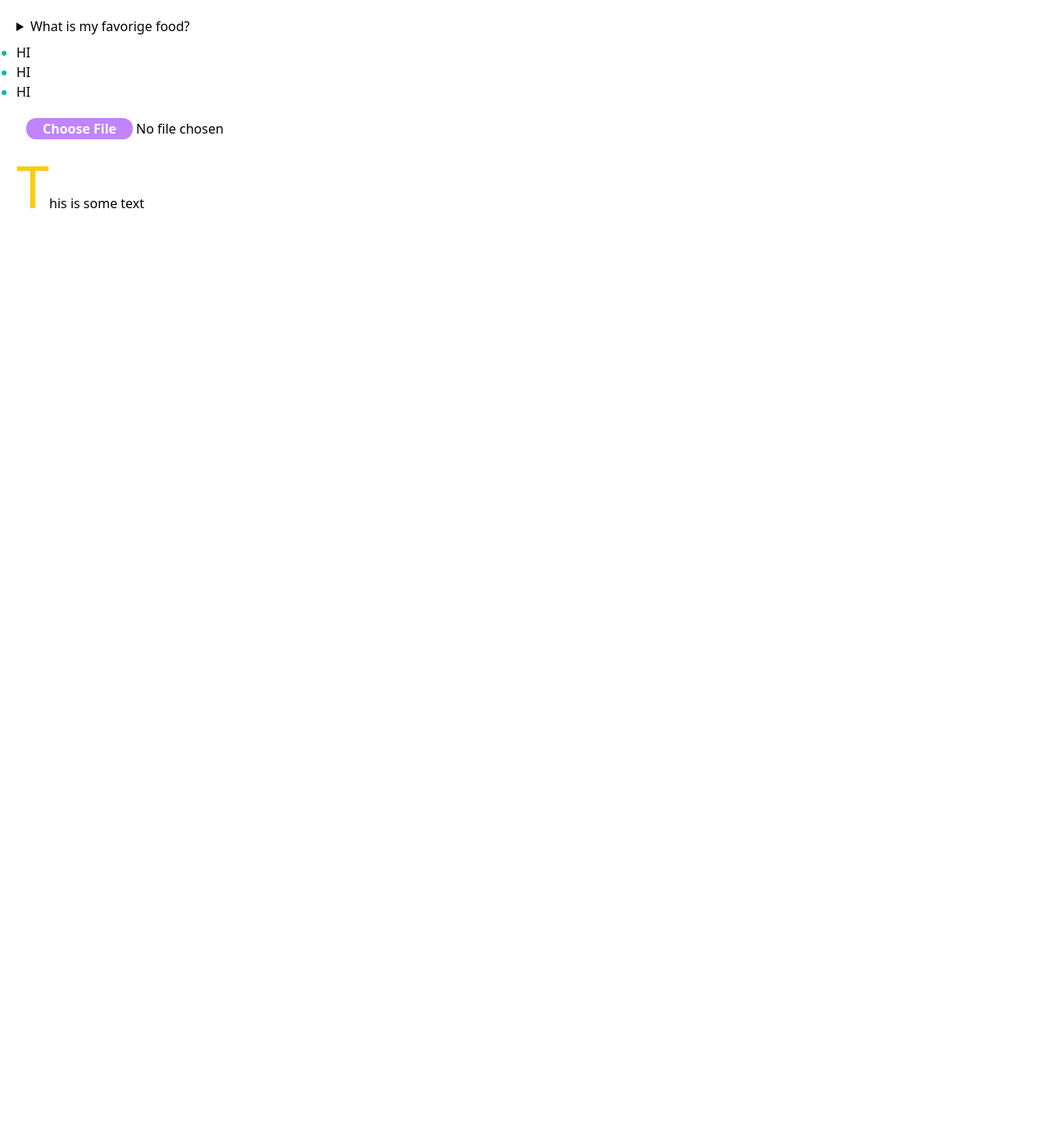
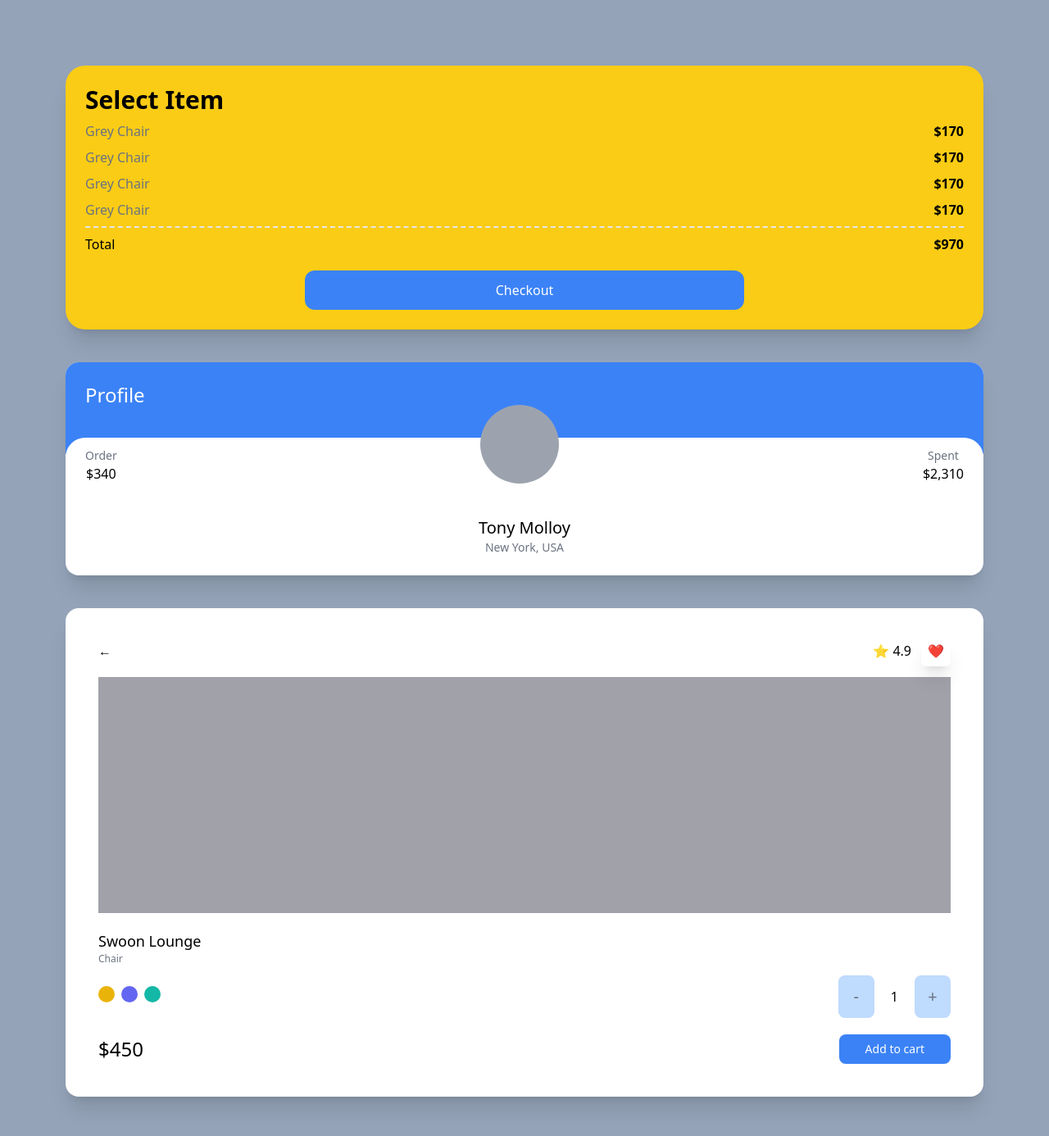
Before and after one commit to jh0152park/NextJS.12_CarrotMarket, a Next.js app in the folder carrot_market/: page / in a window 1280 px wide. Shown: the top 1386 px of the page at 82% size. Before the commit the page ends 800 px from the top, so only its background shows below. Built offline with nearby package versions, Linux system fonts and the light colour scheme.

Commit message:
update code

```diff
--- a/carrot_market/pages/index.tsx
+++ b/carrot_market/pages/index.tsx
@@ -1,124 +1,106 @@
 export default function Home() {
     return (
-        // <div className="flex-col min-h-screen px-20 py-20 space-y-10 bg-slate-400">
-        //     <div className="p-6 bg-white shadow-xl rounded-3xl">
-        //         <span className="text-3xl font-semibold">Select Item</span>
+        <div className="flex-col min-h-screen px-20 py-20 space-y-10 bg-slate-400">
+            <div
+                className="
+                    p-6
+                    bg-white
+                    shadow-xl
+                    2xl:bg-pink-400
+                    xl:bg-yellow-400
+                    lg:bg-indigo-400
+                    md:bg-teal-400
+                    sm:bg-red-400
+                    rounded-3xl"
+            >
+                <span className="text-3xl font-semibold ">Select Item</span>
 
-        //         <ul>
-        //             {[1, 2, 3, 4].map((i) => (
-        //                 <div
-        //                     key={i}
-        //                     className="flex justify-between my-2 odd:bg-blue-300 even:bg-yellow-300"
-        //                 >
-        //                     <span className="text-gray-500">Grey Chair</span>
-        //                     <span className="font-semibold ">$170</span>
-        //                 </div>
-        //             ))}
-        //         </ul>
+                <ul>
+                    {[1, 2, 3, 4].map((i) => (
+                        <div key={i} className="flex justify-between my-2 ">
+                            <span className="text-gray-500">Grey Chair</span>
+                            <span className="font-semibold ">$170</span>
+                        </div>
+                    ))}
+                </ul>
 
-        //         <div className="flex justify-between pt-2 mt-2 border-t-2 border-dashed ">
-        //             <span>Total</span>
-        //             <span className="font-semibold ">$970</span>
-        //         </div>
-        //         <button className="w-2/4 p-3 mx-auto mt-5 text-center text-white bg-blue-500 rounded-xl hover:bg-blue-300 active:bg-yellow-400 focus:text-red-400 ">
-        //             Checkout
-        //         </button>
-        //     </div>
+                <div className="flex justify-between pt-2 mt-2 border-t-2 border-dashed ">
+                    <span>Total</span>
+                    <span className="font-semibold ">$970</span>
+                </div>
+                <button className="block w-2/4 p-3 mx-auto mt-5 text-center text-white transition-all bg-blue-500 rounded-xl hover:bg-blue-600 active:bg-yellow-400 focus:text-red-400">
+                    Checkout
+                </button>
+            </div>
 
-        //     <div className="overflow-hidden bg-white shadow-xl rounded-2xl group">
-        //         <div className="p-6 bg-blue-500 pb-14">
-        //             <span className="text-2xl text-white">Profile</span>
-        //         </div>
-        //         <div className="relative p-6 bg-white rounded-3xl -top-5">
-        //             <div className="relative flex items-end justify-between -mt-16">
-        //                 <div className="flex flex-col items-center">
-        //                     <span className="text-sm text-gray-500">Order</span>
-        //                     <span className="font-medium ">$340</span>
-        //                 </div>
-        //                 <div
-        //                     id="avatar"
-        //                     className="w-24 h-24 transition-colors bg-gray-400 rounded-full group-hover:bg-red-200"
-        //                 ></div>
-        //                 <div className="flex flex-col items-center">
-        //                     <span className="text-sm text-gray-500">Spent</span>
-        //                     <span className="font-medium ">$2,310</span>
-        //                 </div>
-        //             </div>
+            <div className="overflow-hidden bg-white shadow-xl rounded-2xl group">
+                <div className="p-6 bg-blue-500 pb-14">
+                    <span className="text-2xl text-white">Profile</span>
+                </div>
+                <div className="relative p-6 bg-white rounded-3xl -top-5">
+                    <div className="relative flex items-end justify-between -mt-16">
+                        <div className="flex flex-col items-center">
+                            <span className="text-sm text-gray-500">Order</span>
+                            <span className="font-medium ">$340</span>
+                        </div>
+                        <div
+                            id="avatar"
+                            className="w-24 h-24 transition-colors bg-gray-400 rounded-full group-hover:bg-red-200"
+                        ></div>
+                        <div className="flex flex-col items-center">
+                            <span className="text-sm text-gray-500">Spent</span>
+                            <span className="font-medium ">$2,310</span>
+                        </div>
+                    </div>
 
-        //             <div className="relative flex flex-col items-center mt-10 -mb-5 ">
-        //                 <span className="text-xl font-medium">Tony Molloy</span>
-        //                 <span className="text-sm text-gray-500">
-        //                     New York, USA
-        //                 </span>
-        //             </div>
-        //         </div>
-        //     </div>
+                    <div className="relative flex flex-col items-center mt-10 -mb-5 ">
+                        <span className="text-xl font-medium">Tony Molloy</span>
+                        <span className="text-sm text-gray-500">
+                            New York, USA
+                        </span>
+                    </div>
+                </div>
+            </div>
 
-        //     <div className="p-10 bg-white shadow-xl rounded-2xl">
-        //         <div className="flex items-center justify-between mb-5">
-        //             <span>←</span>
-        //             <div className="space-x-3 ">
-        //                 <span>⭐️ 4.9</span>
-        //                 <span className="p-2 rounded-md shadow-xl ">❤️</span>
-        //             </div>
-        //         </div>
+            <div className="p-10 bg-white shadow-xl rounded-2xl">
+                <div className="flex items-center justify-between mb-5">
+                    <span>←</span>
+                    <div className="space-x-3 ">
+                        <span>⭐️ 4.9</span>
+                        <span className="p-2 rounded-md shadow-xl ">❤️</span>
+                    </div>
+                </div>
 
-        //         <div className="mb-5 bg-zinc-400 h-72" />
+                <div className="mb-5 bg-zinc-400 h-72" />
 
-        //         <div className="flex flex-col">
-        //             <span className="text-lg font-medium ">Swoon Lounge</span>
-        //             <span className="text-xs text-gray-500 ">Chair</span>
-        //             <div className="flex items-center justify-between mt-3 mb-5">
-        //                 <div className="space-x-2">
-        //                     <button className="w-5 h-5 transition-all bg-yellow-500 rounded-full focus:ring-2 ring-yellow-500 ring-offset-2"></button>
-        //                     <button className="w-5 h-5 transition-all bg-indigo-500 rounded-full focus:ring-2 ring-indigo-500 ring-offset-2"></button>
-        //                     <button className="w-5 h-5 transition-all bg-teal-500 rounded-full focus:ring-2 ring-teal-500 ring-offset-2"></button>
-        //                 </div>
-        //                 <div className="flex items-center space-x-5">
-        //                     <button className="flex items-center justify-center p-3 text-xl text-gray-500 bg-blue-200 rounded-lg aspect-square w-11">
-        //                         -
-        //                     </button>
-        //                     <span>1</span>
-        //                     <button className="flex items-center justify-center p-3 text-xl text-gray-500 bg-blue-200 rounded-lg aspect-square w-11">
-        //                         +
-        //                     </button>
-        //                 </div>
-        //             </div>
-        //         </div>
+                <div className="flex flex-col">
+                    <span className="text-lg font-medium ">Swoon Lounge</span>
+                    <span className="text-xs text-gray-500 ">Chair</span>
+                    <div className="flex items-center justify-between mt-3 mb-5">
+                        <div className="space-x-2">
+                            <button className="w-5 h-5 transition-all bg-yellow-500 rounded-full focus:ring-2 ring-yellow-500 ring-offset-2"></button>
+                            <button className="w-5 h-5 transition-all bg-indigo-500 rounded-full focus:ring-2 ring-indigo-500 ring-offset-2"></button>
+                            <button className="w-5 h-5 transition-all bg-teal-500 rounded-full focus:ring-2 ring-teal-500 ring-offset-2"></button>
+                        </div>
+                        <div className="flex items-center space-x-5">
+                            <button className="flex items-center justify-center p-3 text-xl text-gray-500 bg-blue-200 rounded-lg aspect-square w-11">
+                                -
+                            </button>
+                            <span>1</span>
+                            <button className="flex items-center justify-center p-3 text-xl text-gray-500 bg-blue-200 rounded-lg aspect-square w-11">
+                                +
+                            </button>
+                        </div>
+                    </div>
+                </div>
 
-        //         <div className="flex items-center justify-between">
-        //             <span className="text-2xl font-medium ">$450</span>
-        //             <button className="px-8 py-2 text-sm text-center text-white bg-blue-500 rounded-lg">
-        //                 Add to cart
-        //             </button>
-        //         </div>
-        //     </div>
-        // </div>
-
-        <div className="flex flex-col p-5 space-y-2">
-            <details className="select-none open:text-white open:bg-indigo-400 ">
-                <summary className="cursor-pointer">
-                    What is my favorige food?
-                </summary>
-                <span className="selection:bg-indigo-300 selection:text-white">
-                    Pizza🍕
-                </span>
-            </details>
-
-            <ul className="list-disc marker:text-teal-500">
-                <li>HI</li>
-                <li>HI</li>
-                <li>HI</li>
-            </ul>
-
-            <input
-                type="file"
-                className="p-3 file:hover:bg-yellow-400 file:cursor-pointer file:transition-colors file:border-0 file:rounded-xl file:px-5 file:text-white file:font-bold file:bg-purple-400"
-            />
-
-            <p className="first-letter:text-7xl first-letter:text-yellow-400">
-                This is some text
-            </p>
+                <div className="flex items-center justify-between">
+                    <span className="text-2xl font-medium ">$450</span>
+                    <button className="px-8 py-2 text-sm text-center text-white bg-blue-500 rounded-lg">
+                        Add to cart
+                    </button>
+                </div>
+            </div>
         </div>
     );
 }
```
Also changed, not shown: 1 other file (tests, documents, lock files or other folders).
